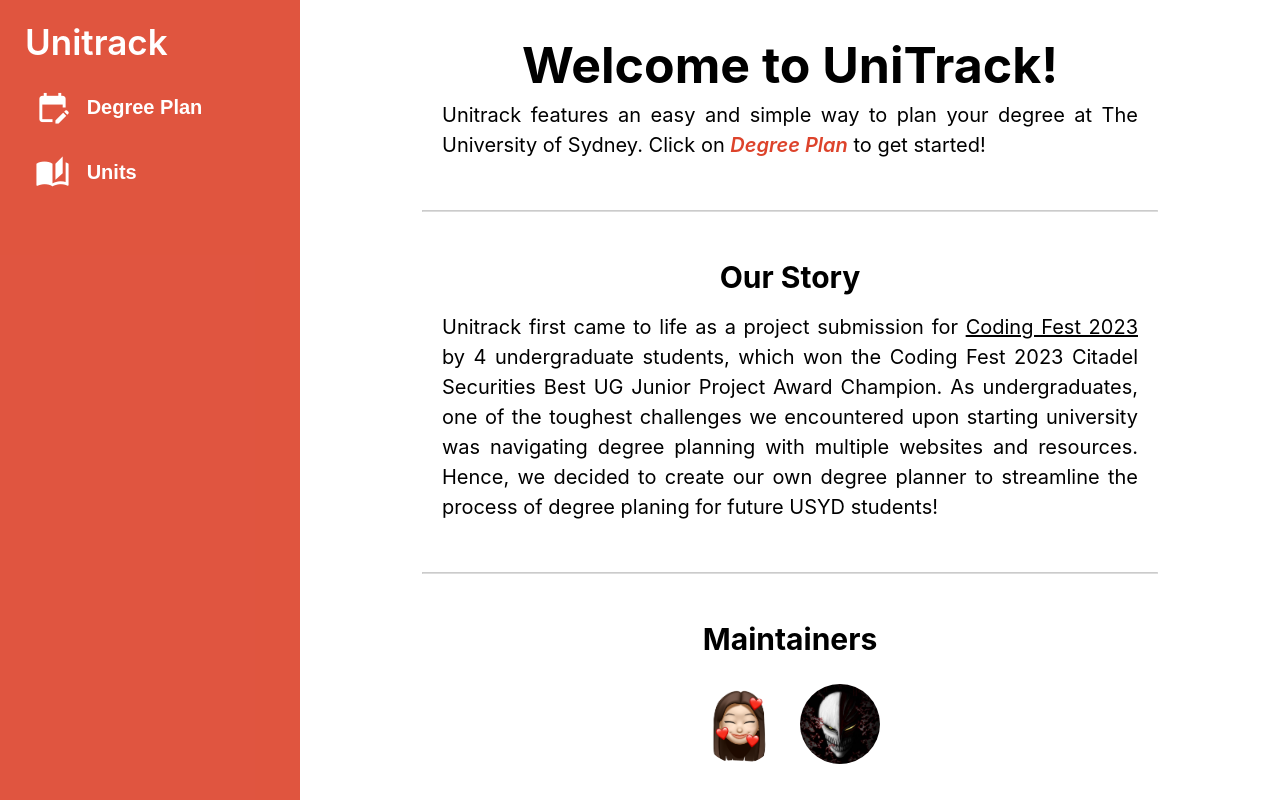
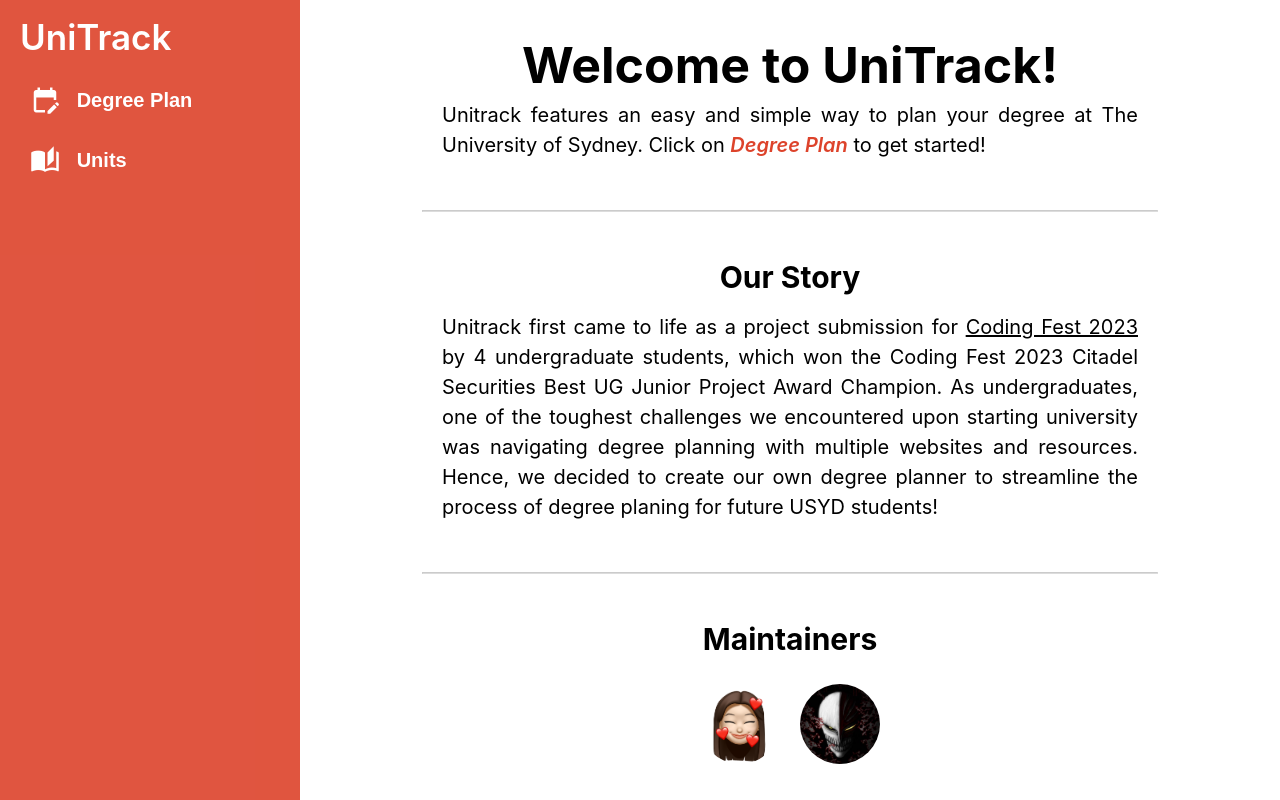
Before and after one commit to GoodGameRuler/unitrack_v3, a Next.js app: page / in a window 1280 px wide. Shown: the top 800 px of the page. Built offline with nearby package versions, Linux system fonts and the light colour scheme.

Commit message:
Fix size and spacing of nav bar elements

```diff
--- a/app/navbar.css
+++ b/app/navbar.css
@@ -1,7 +1,7 @@
 .navBarContainer {
     grid-column: 1;
     background-color: rgba(221, 67, 43, 0.9);
-    padding: 25px;
+    padding: 20px;
     display: flex;
     flex-direction: column;
     justify-content: flex-start;
@@ -47,7 +47,7 @@
 }
 
 .navBarItem i {
-    font-size: 35px;
+    font-size: 30px;
 }
 
 /* .userLoginDetails {
--- a/app/navbar.js
+++ b/app/navbar.js
@@ -9,7 +9,7 @@
 
     return (
         <div className="navBarContainer">
-            <Link className="navBarTitle" href="/">Unitrack</Link>
+            <Link className="navBarTitle" href="/">UniTrack</Link>
             <div className="navBarItemsContainer">
                 <button className="navBarButton navBarItem" onClick={() => router.push("/degreePlanner")}>
                     <i className="material-icons">edit_calendar</i>&nbsp;&nbsp;
```
